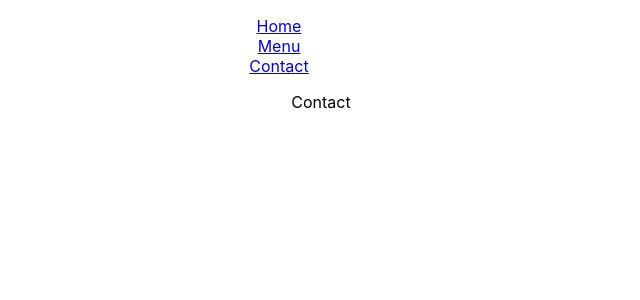
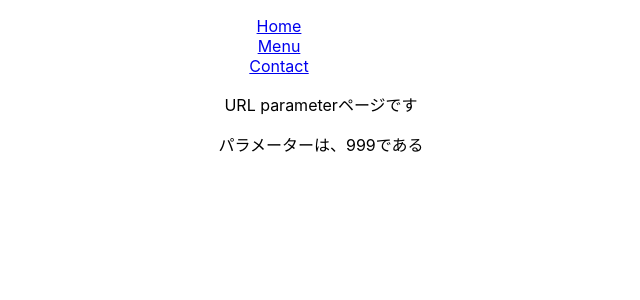
Before and after one commit to Chimoha31/React_Router_Dom, a React (Create React App) app: page /Contact/999 in a window 1280 px wide. Shown: the top 300 px of the page, without its empty margins (319-959 px from the left). Built offline with nearby package versions, Linux system fonts and the light colour scheme.

Commit message:
url parameter

```diff
--- /dev/null
+++ b/src/UrlParameter.js
@@ -0,0 +1,15 @@
+import React from "react";
+import { useParams } from 'react-router-dom';
+
+const UrlParameter = () => {
+  const { id } = useParams();
+
+  return (
+    <div>
+      <p>URL parameterページです</p>
+      <p>パラメーターは、{id}である</p>
+    </div>
+  );
+};
+
+export default UrlParameter;
--- a/src/components/Contact.js
+++ b/src/components/Contact.js
@@ -1,10 +1,12 @@
 import React from 'react';
+import {Link} from 'react-router-dom';
 
 const Contact = () => {
 
   return(
     <>
     <p>Contact</p>
+    <Link to="/Contact/999">パラメーター</Link>
     </>
   )
 }
--- a/src/components/Menu.js
+++ b/src/components/Menu.js
@@ -8,10 +8,6 @@ const Menu = () => {
     <Link to="/Menu/MenuMainFoods">Main Foods</Link>
     <br />
     <Link to="/Menu/MenuDessert">Dessert Menu</Link>
-
-    {/* <Switch>
-      <Route></Route>
-    </Switch> */}
     </div>
   )
 }
--- /dev/null
+++ b/src/router/ContactRoute.js
@@ -0,0 +1,19 @@
+import React from 'react';
+import UrlParameter from '../UrlParameter';
+import Contact from "../components/Contact";
+
+const ContactRoute = [
+  {
+    path: "/",
+    exact: true,
+    children: <Contact />
+
+  },
+  {
+    path: "/:id",
+    exact: false,
+    children: <UrlParameter />
+  },
+];
+
+export default ContactRoute;
--- a/src/router/Router.js
+++ b/src/router/Router.js
@@ -1,8 +1,8 @@
 // import React from 'react';
 import { Switch, Route } from "react-router-dom";
 import Home from "../components/Home";
-import Contact from "../components/Contact";
 import MenuRoute from "../router/MenuRoute";
+import ContactRoute from "./ContactRoute";
 
 const Router = () => {
   return (
@@ -31,9 +31,22 @@ const Router = () => {
       />
 
       {/* Contact */}
-      <Route path="/Contact">
-        <Contact />
-      </Route>
+      <Route
+      path="/Contact"
+      render={({ match : { url } }) => (
+        <Switch>
+          {ContactRoute.map((route) => (
+            <Route
+              key={route.path}
+              exact={route.exact}
+              path={`${url}${route.path}`}
+              >
+                {route.children}
+            </Route>
+          ))}
+        </Switch>
+      )}
+      />
     </Switch>
   );
 };
```
